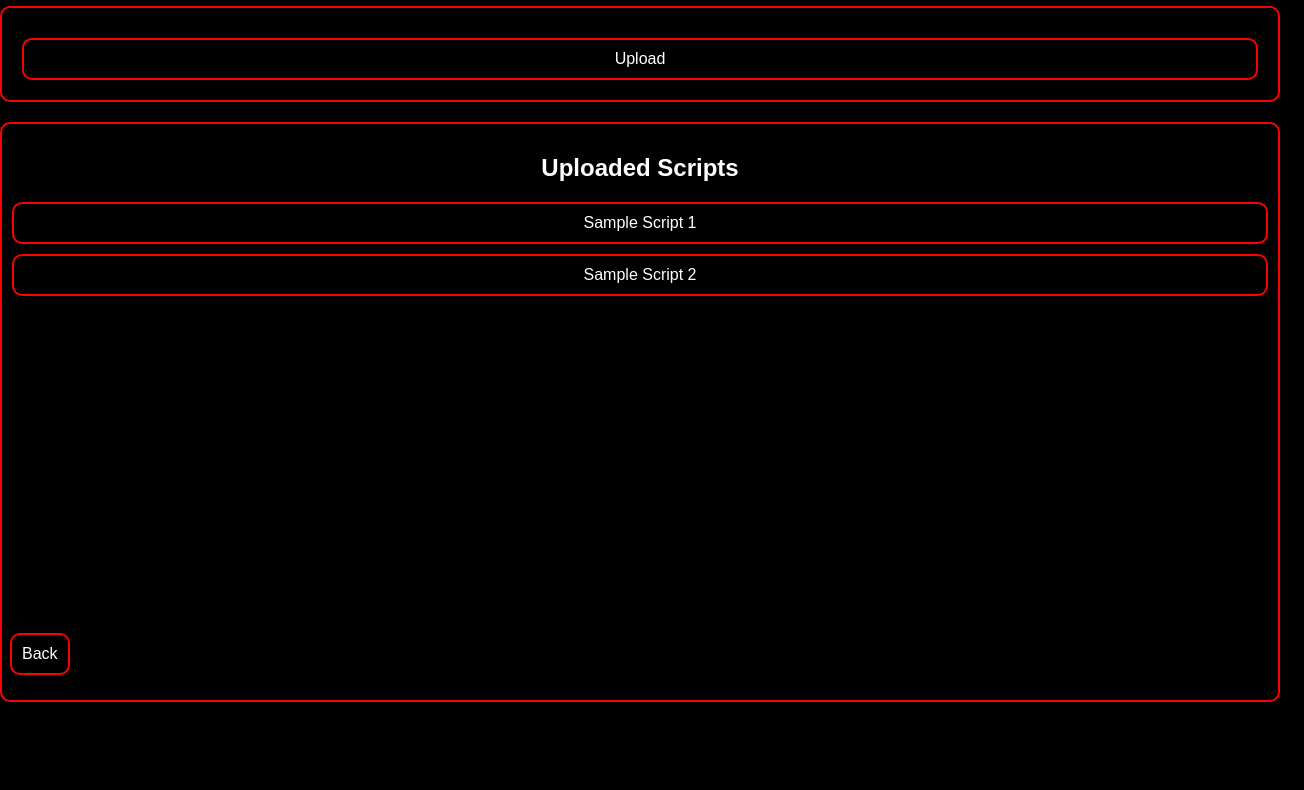
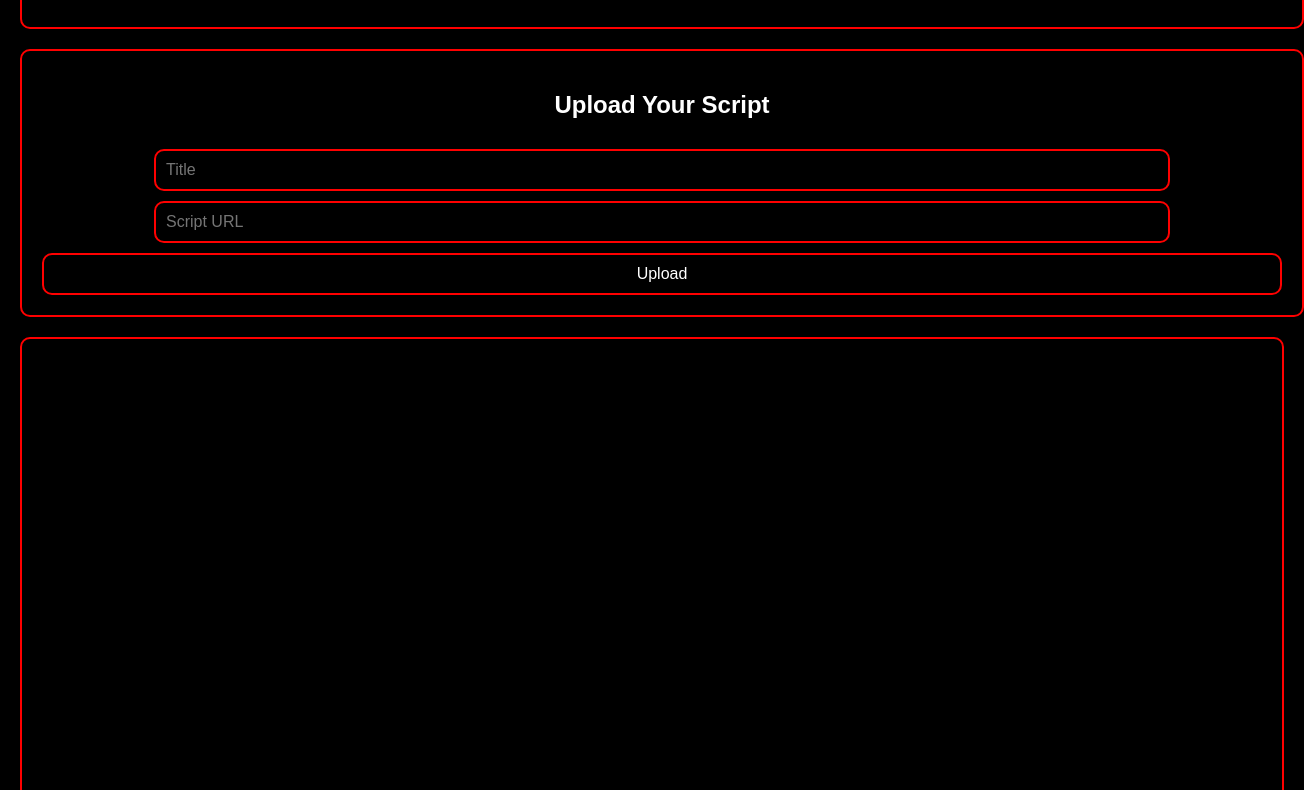
Before and after one commit to RScripter/Website2, a plain HTML site: page Scripts.html in a window 1280 px wide. Shown: the part 115-905 px from the top of the page, 1304 px wide, since content can reach past the window. Before the commit the page ends 837 px from the top, so only its background shows below. Drawn offline with Linux system fonts and the light colour scheme.

Commit message:
Update Scripts.html

```diff
--- a/Scripts.html
+++ b/Scripts.html
@@ -7,89 +7,47 @@
     <style>
         body {
             font-family: Arial, sans-serif;
-            margin: 0;
-            padding: 0;
             background-color: black;
             color: white;
             text-align: center;
+            margin: 0;
+            padding: 20px;
         }
-        .title-frame, .button-frame, .script-list-frame {
+        .title-frame {
             width: 100%;
             border: 2px solid red;
             border-radius: 10px;
-            box-sizing: border-box;
             padding: 20px;
             background-color: black;
-            margin: 20px 0;
+            margin-bottom: 20px;
         }
-        .title-frame h1 {
-            margin: 0;
-        }
-        .button-frame button {
+        .upload-frame {
             width: 100%;
-            padding: 10px;
-            font-size: 16px;
-            box-sizing: border-box;
             border: 2px solid red;
             border-radius: 10px;
+            padding: 20px;
             background-color: black;
-            color: white;
-            margin-top: 10px;
-            cursor: pointer;
+            margin-bottom: 20px;
         }
-        .button-frame button:hover {
-            background-color: #333;
-        }
-        .script-list-frame {
-            height: calc(100vh - 220px); /* Adjust height to account for title and button frames */
+        .scrolling-frame {
+            width: 100%;
+            height: calc(100vh - 320px); /* Adjust based on the height of the other frames */
             overflow-y: auto;
-            background-color: black;
             border: 2px solid red;
             border-radius: 10px;
             padding: 10px;
-            box-sizing: border-box;
-            margin-top: 20px;
+            background-color: black;
         }
-        .script-list-frame a {
-            display: block;
+        .script-item {
+            margin: 10px 0;
             padding: 10px;
-            margin-top: 10px;
-            font-size: 16px;
-            color: white;
-            text-decoration: none;
             border: 2px solid red;
             border-radius: 10px;
             background-color: black;
             cursor: pointer;
         }
-        .script-list-frame a:hover {
+        .script-item:hover {
             background-color: #333;
-        }
-        .back-button {
-            position: fixed;
-            bottom: 10px;
-            left: 10px;
-            padding: 10px;
-            font-size: 16px;
-            border: 2px solid red;
-            border-radius: 10px;
-            background-color: black;
-            color: white;
-            cursor: pointer;
-        }
-        .back-button:hover {
-            background-color: #333;
-        }
-        /* Script details frame */
-        .script-details-frame {
-            display: none; /* Initially hidden */
-            padding: 20px;
-            background-color: black;
-            border: 2px solid red;
-            border-radius: 10px;
-            margin-top: 20px;
-            text-align: left;
-            color: white;
         }
     </style>
 </head>
@@ -99,40 +57,52 @@
         <h1>ECAX Community | Scripts</h1>
     </div>
 
-    <div class="button-frame">
-        <button onclick="window.location.href='/Scripts/Upload'">Upload</button>
+    <div class="upload-frame">
+        <h2>Upload Your Script</h2>
+        <div class="input-container">
+            <input type="text" id="titleInput" placeholder="Title" style="width: 80%; padding: 10px; font-size: 16px; border: 2px solid red; border-radius: 10px; background-color: black; color: white; margin-top: 10px;">
+            <input type="text" id="scriptInput" placeholder="Script URL" style="width: 80%; padding: 10px; font-size: 16px; border: 2px solid red; border-radius: 10px; background-color: black; color: white; margin-top: 10px;">
+            <button onclick="addScript()" style="width: 100%; padding: 10px; font-size: 16px; border: 2px solid red; border-radius: 10px; background-color: black; color: white; margin-top: 10px;">Upload</button>
+        </div>
     </div>
 
-    <div class="script-list-frame">
-        <h2>Uploaded Scripts</h2>
-        <!-- Dynamically generated script links will be added here -->
+    <div class="scrolling-frame" id="scriptList">
+        <!-- List of scripts will be displayed here -->
     </div>
 
-    <div class="script-details-frame" id="scriptDetails">
-        <!-- Script details will be shown here -->
-    </div>
+    <script>
+        function addScript() {
+            const title = document.getElementById('titleInput').value;
+            const script = document.getElementById('scriptInput').value;
 
-    <button class="back-button" onclick="window.history.back()">Back</button>
+            if (title && script) {
+                const scriptList = document.getElementById('scriptList');
 
-    <script>
-        const scripts = [
-            { title: 'Sample Script 1', content: 'This is the content of Sample Script 1' },
-            { title: 'Sample Script 2', content: 'This is the content of Sample Script 2' }
-        ];
+                const newScript = document.createElement('div');
+                newScript.className = 'script-item';
+                newScript.textContent = title;
+                newScript.onclick = function() {
+                    loadScriptDetails(title, script);
+                };
 
-        const scriptListFrame = document.querySelector('.script-list-frame');
+                scriptList.appendChild(newScript);
 
-        scripts.forEach(script => {
-            const scriptLink = document.createElement('a');
-            scriptLink.textContent = script.title;
-            scriptLink.onclick = () => showScriptDetails(script);
-            scriptListFrame.appendChild(scriptLink);
-        });
+                // Clear the input fields after adding the script
+                document.getElementById('titleInput').value = '';
+                document.getElementById('scriptInput').value = '';
+            } else {
+                alert('Please provide both a title and a script URL.');
+            }
+        }
 
-        function showScriptDetails(script) {
-            const scriptDetailsFrame = document.getElementById('scriptDetails');
-            scriptDetailsFrame.innerHTML = `<h2>${script.title}</h2><p>${script.content}</p>`;
-            scriptDetailsFrame.style.display = 'block';
+        function loadScriptDetails(title, scriptUrl) {
+            const contentFrame = document.getElementById('contentFrame');
+            contentFrame.innerHTML = `
+                <div>
+                    <h2>${title}</h2>
+                    <p><a href="${scriptUrl}" target="_blank">Download Script</a></p>
+                </div>
+            `;
         }
     </script>
 
```
